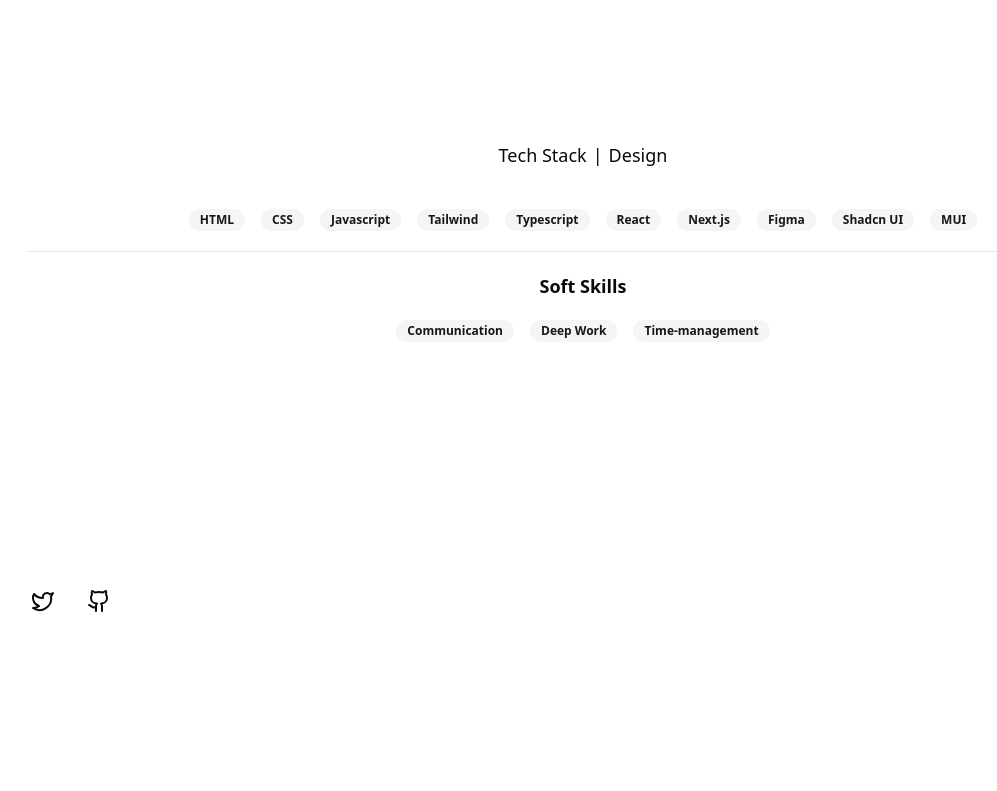
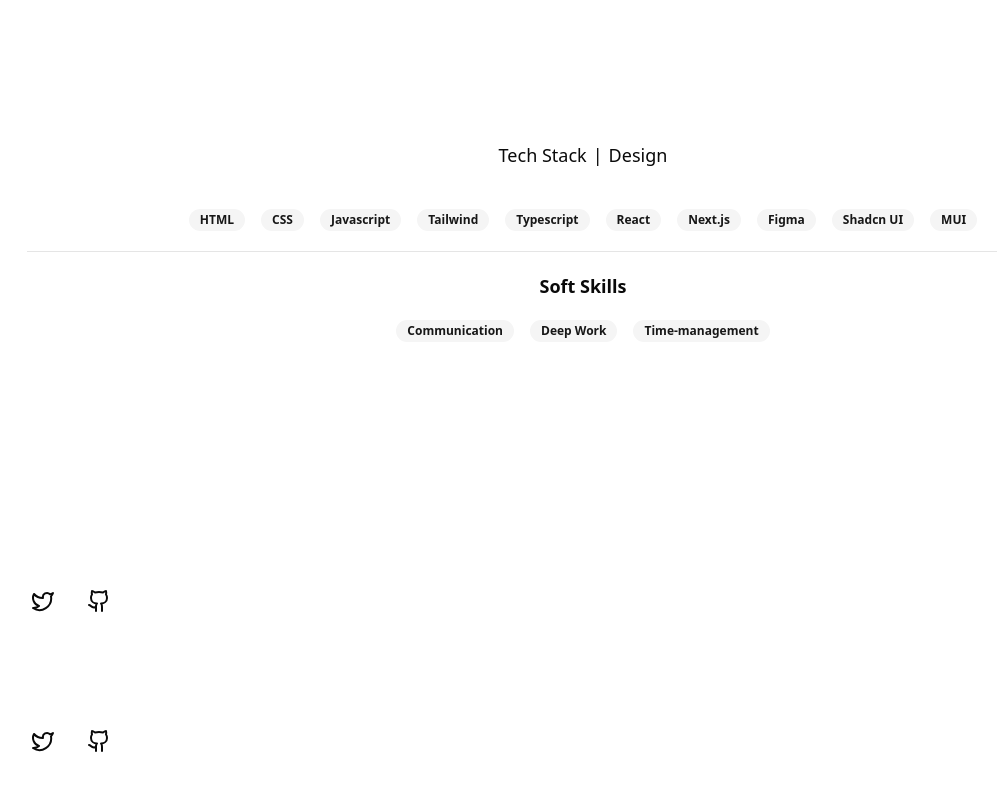
Before and after one commit to aurgdev/elargoubi.com, a Next.js app: page /about in a window 1280 px wide. Shown: the part 1373-2164 px from the top of the page, without its empty margins (57-1054 px from the left). Before the commit the page ends 2024 px from the top, so only its background shows below. Built offline with nearby package versions, Linux system fonts and the light colour scheme.

Commit message:
fix: "fontSans" is not a valid Layout export field

```diff
--- a/src/app/layout.tsx
+++ b/src/app/layout.tsx
@@ -7,7 +7,7 @@
 import { cn } from "@/lib/utils";
 import { Footer } from "@/components/Footer";
 
-export const fontSans = FontSans({
+const fontSans = FontSans({
   subsets: ["latin"],
   variable: "--font-sans",
 });
@@ -76,7 +76,7 @@
         >
           <Navbar />
           {children}
-          {/* <Footer /> */}
+          <Footer />
         </ThemeProvider>
       </body>
     </html>
```
